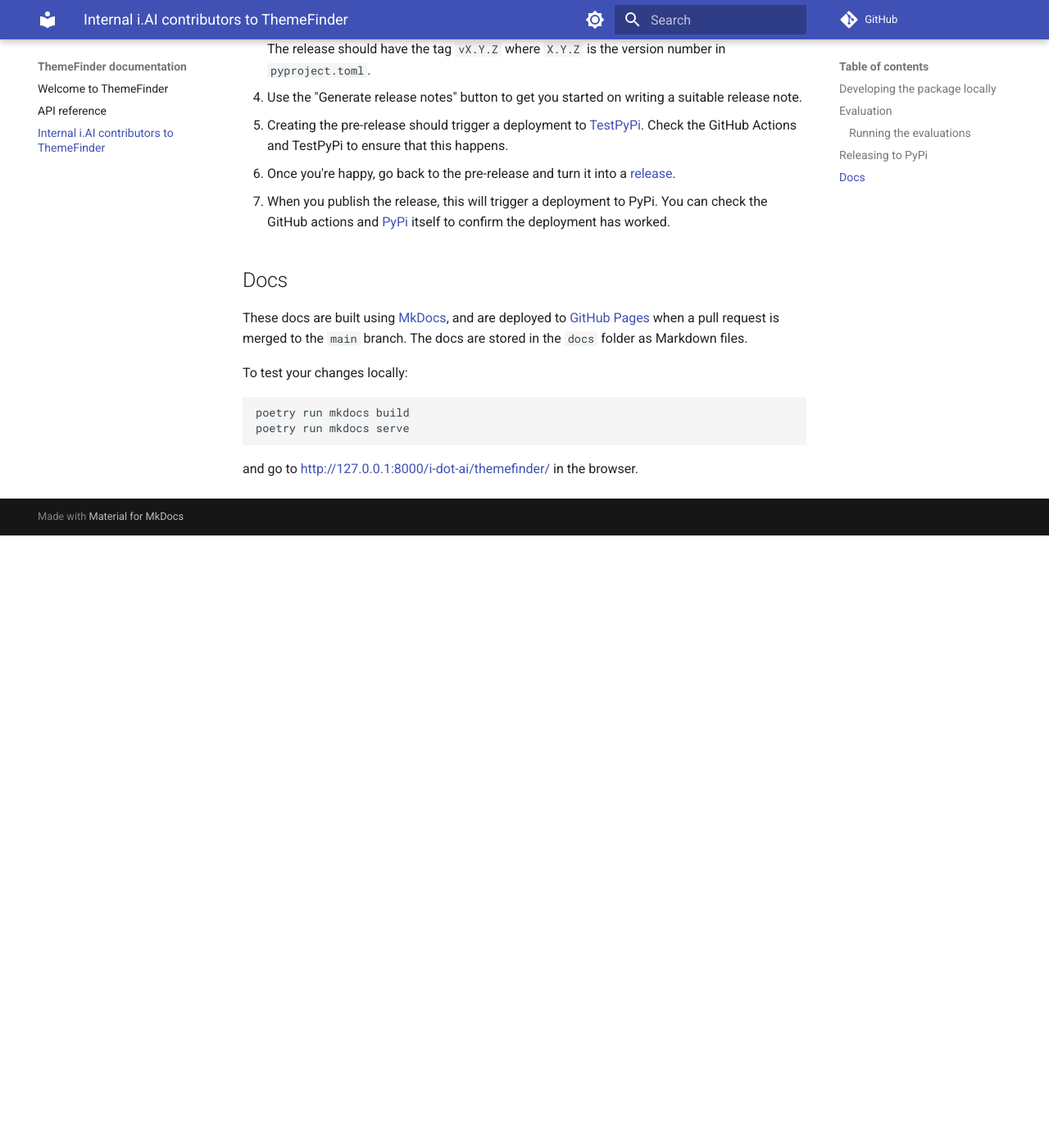
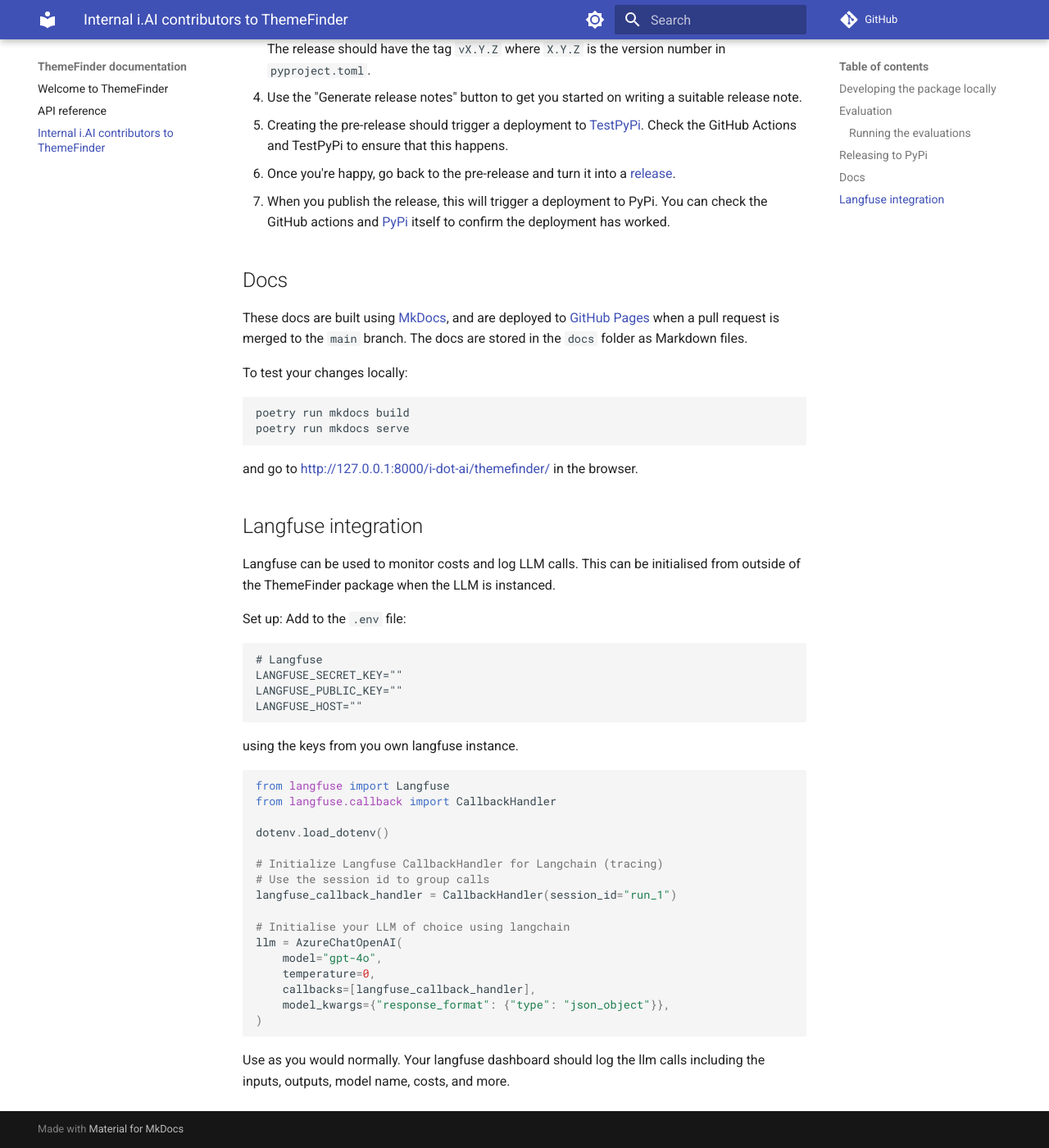
Before and after one commit to rbkc-data-team/themefinder, an MkDocs documentation site: the page built from docs/internal_contributors.md, in a window 1280 px wide and 1400 px high, scrolled down 1581 px. Shown: the whole window at 82% size. Built offline with MkDocs 1.6.1 and Material for MkDocs 9.7.7, drawn with Linux system fonts in a browser that asks for light colours; comment, search, counter and statistics services are not loaded; before the commit the page ends 2234 px from its top, so only the background shows below that.

Commit message:
Added langfuse instructions to contributor read me

````diff
--- a/docs/internal_contributors.md
+++ b/docs/internal_contributors.md
@@ -66,3 +66,39 @@ poetry run mkdocs build
 poetry run mkdocs serve
 ```
 and go to [http://127.0.0.1:8000/i-dot-ai/themefinder/](http://127.0.0.1:8000/i-dot-ai/themefinder/) in the browser.
+
+
+## Langfuse integration
+
+Langfuse can be used to monitor costs and log LLM calls. This can be initialised from outside of the ThemeFinder package when the LLM is instanced.
+
+Set up:
+Add to the `.env` file:
+```
+# Langfuse
+LANGFUSE_SECRET_KEY=""
+LANGFUSE_PUBLIC_KEY=""
+LANGFUSE_HOST=""
+```
+using the keys from you own langfuse instance.
+
+```python
+from langfuse import Langfuse
+from langfuse.callback import CallbackHandler
+
+dotenv.load_dotenv()
+
+# Initialize Langfuse CallbackHandler for Langchain (tracing)
+# Use the session id to group calls
+langfuse_callback_handler = CallbackHandler(session_id="run_1")
+
+# Initialise your LLM of choice using langchain
+llm = AzureChatOpenAI(
+    model="gpt-4o",
+    temperature=0,
+    callbacks=[langfuse_callback_handler],
+    model_kwargs={"response_format": {"type": "json_object"}},
+)
+```
+
+Use as you would normally. Your langfuse dashboard should log the llm calls including the inputs, outputs, model name, costs, and more.
````
